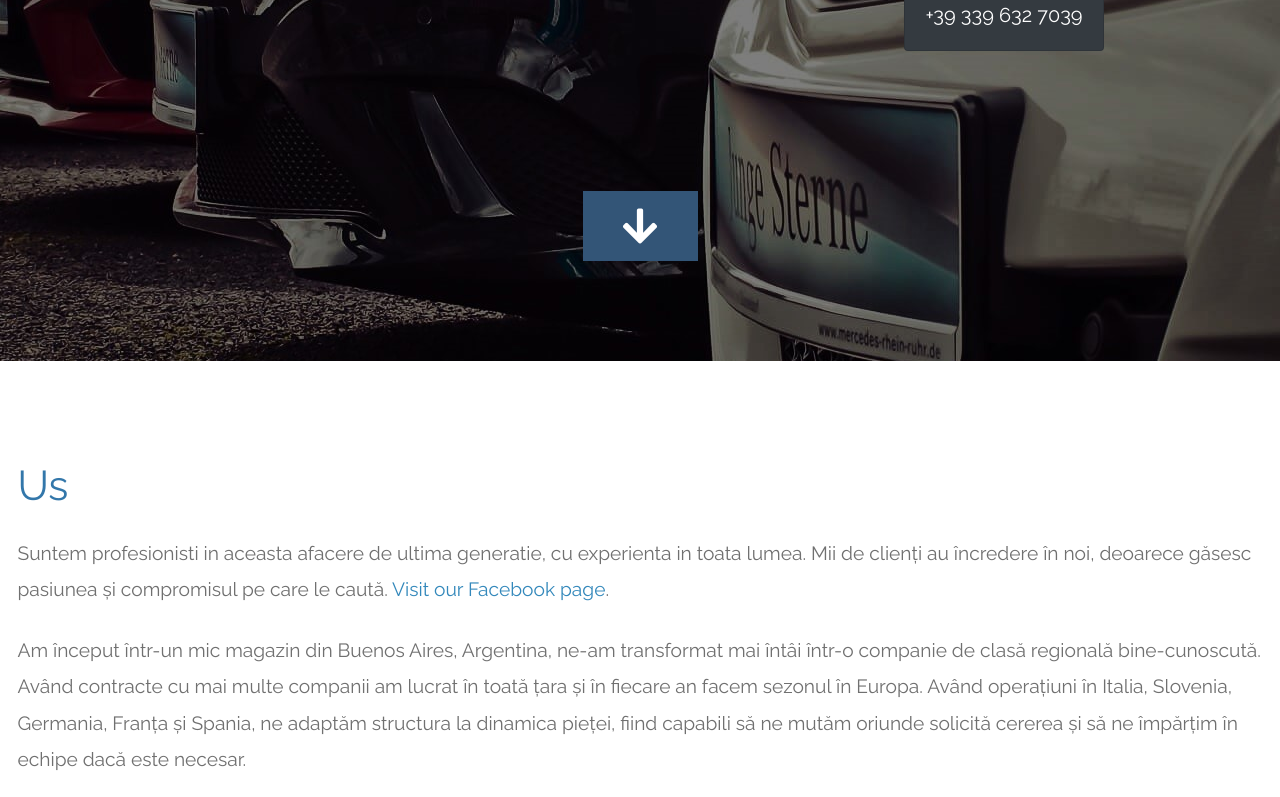
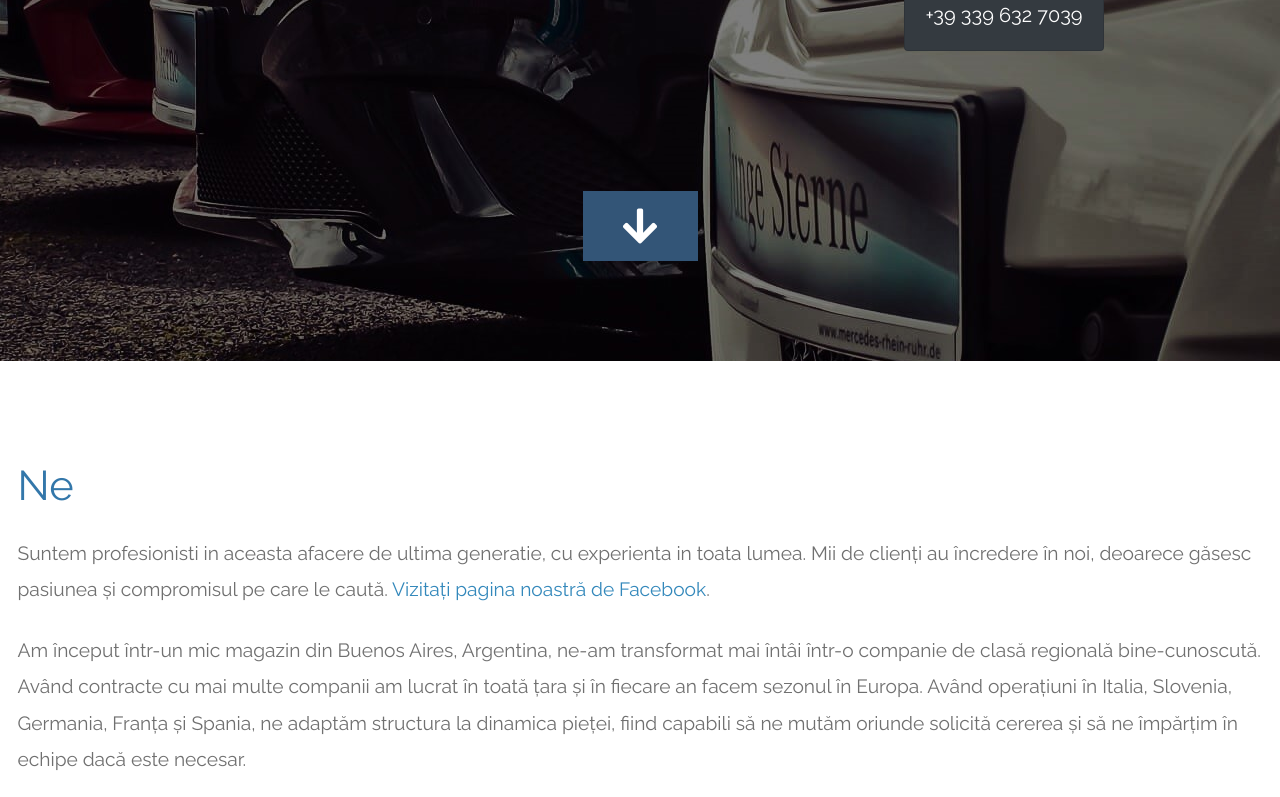
Before and after one commit to marianc90/SMARTCROW, a plain HTML site: page index.html in a window 1280 px wide. Shown: the part 439-1236 px from the top of the page. Drawn offline with Linux system fonts and the light colour scheme.

Commit message:
fifth  commit

```diff
--- a/index.html
+++ b/index.html
@@ -78,9 +78,9 @@ https://www.tooplate.com/view/2117-infinite-loop
             <div class="row tm-content-box"><!-- first row -->
                 <div class="col-lg-12 col-xl-12">
                     <div class="tm-intro-text-container">
-                        <h2 class="tm-text-primary mb-4 tm-section-title">Us</h2>
+                        <h2 class="tm-text-primary mb-4 tm-section-title">Ne</h2>
                         <p class="mb-4 tm-intro-text">
-                          Suntem profesionisti in aceasta afacere de ultima generatie, cu experienta in toata lumea. Mii de clienți au încredere în noi, deoarece găsesc pasiunea și compromisul pe care le caută. <a href="http://www.facebook.com/cecprodetailing"> Visit our Facebook page</a>.</p>
+                          Suntem profesionisti in aceasta afacere de ultima generatie, cu experienta in toata lumea. Mii de clienți au încredere în noi, deoarece găsesc pasiunea și compromisul pe care le caută. <a href="http://www.facebook.com/cecprodetailing">Vizitați pagina noastră de Facebook</a>.</p>
                         <p class="mb-4 tm-intro-text">
                           Am început într-un mic magazin din Buenos Aires, Argentina, ne-am transformat mai întâi într-o companie de clasă regională bine-cunoscută. Având contracte cu mai multe companii am lucrat în toată țara și în fiecare an facem sezonul în Europa.
                            Având operațiuni în Italia, Slovenia, Germania, Franța și Spania, ne adaptăm structura la dinamica pieței, fiind capabili să ne mutăm oriunde solicită cererea și să ne împărțim în echipe dacă este necesar.</p>
```
